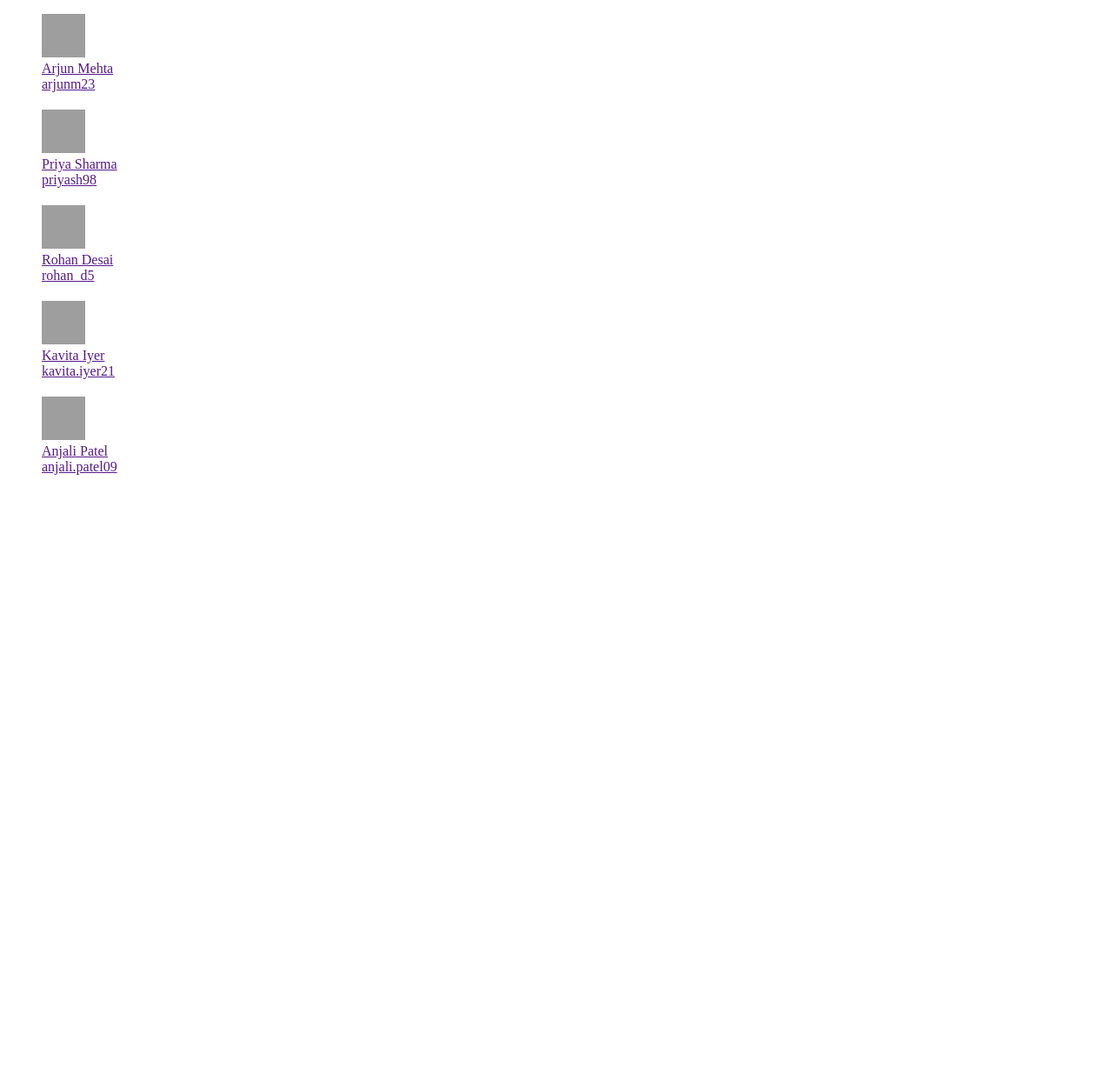
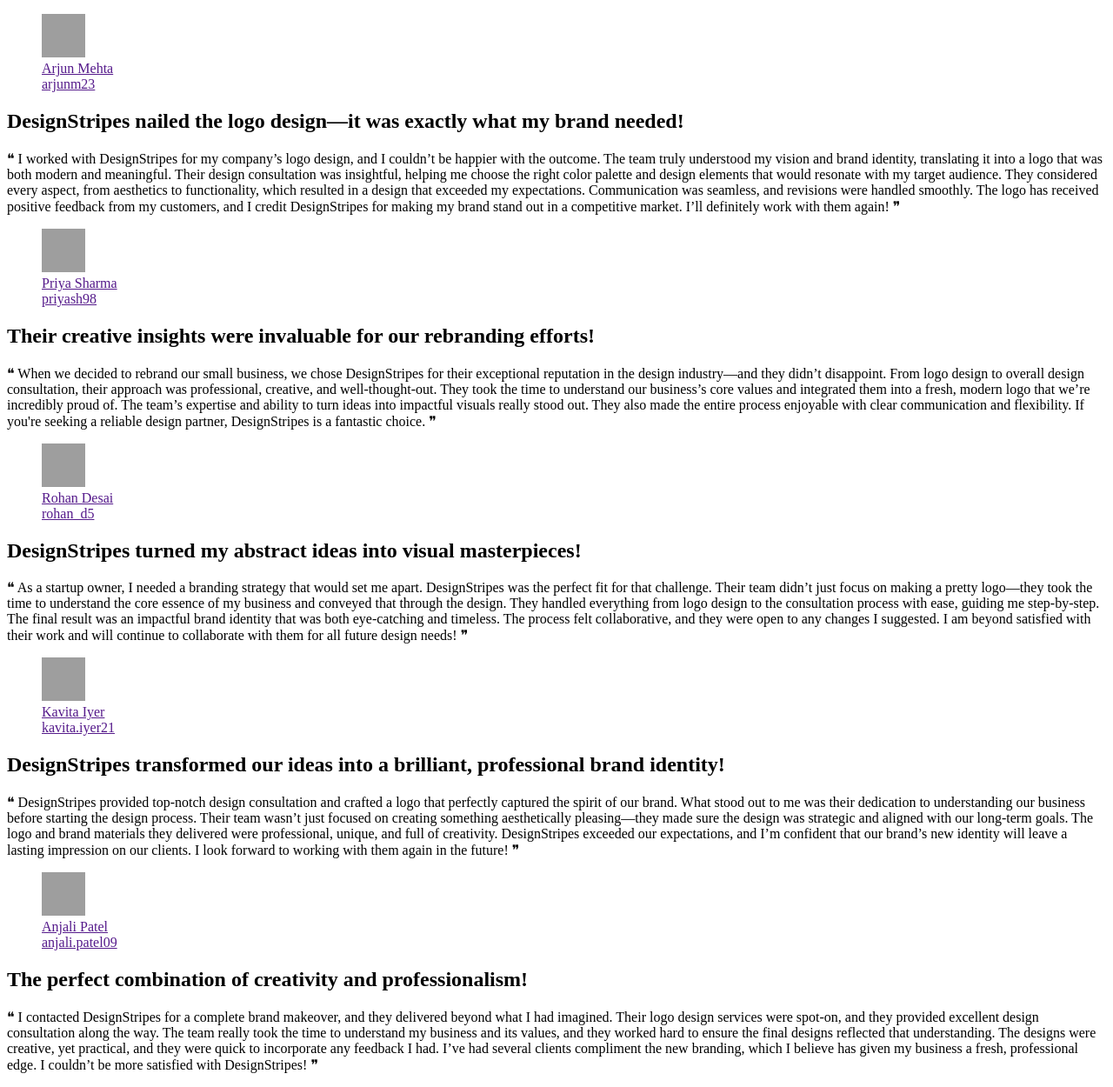
Before and after one commit to Honey-Sharma-git/CSS-Grid-Practice, a plain HTML site: page index.html in a window 1280 px wide. Shown: the whole page at 87% size. Before the commit the page ends 800 px from the top, so only its background shows below. Drawn offline with Linux system fonts and the light colour scheme; grey boxes are pictures that could not be loaded.

Commit message:
Added headline and para content

```diff
--- a/index.html
+++ b/index.html
@@ -24,8 +24,23 @@
             >
           </figcaption>
         </figure>
-        <h2></h2>
-        <p></p>
+        <h2>
+          DesignStripes nailed the logo design—it was exactly what my brand
+          needed!
+        </h2>
+        <p>
+          &#x275D; I worked with DesignStripes for my company’s logo design, and
+          I couldn’t be happier with the outcome. The team truly understood my
+          vision and brand identity, translating it into a logo that was both
+          modern and meaningful. Their design consultation was insightful,
+          helping me choose the right color palette and design elements that
+          would resonate with my target audience. They considered every aspect,
+          from aesthetics to functionality, which resulted in a design that
+          exceeded my expectations. Communication was seamless, and revisions
+          were handled smoothly. The logo has received positive feedback from my
+          customers, and I credit DesignStripes for making my brand stand out in
+          a competitive market. I’ll definitely work with them again! &#x275E;
+        </p>
       </article>
       <article class="testimonials">
         <figure class="username">
@@ -44,8 +59,22 @@
             >
           </figcaption>
         </figure>
-        <h2></h2>
-        <p></p>
+        <h2>
+          Their creative insights were invaluable for our rebranding efforts!
+        </h2>
+        <p>
+          &#x275D; When we decided to rebrand our small business, we chose
+          DesignStripes for their exceptional reputation in the design
+          industry—and they didn’t disappoint. From logo design to overall
+          design consultation, their approach was professional, creative, and
+          well-thought-out. They took the time to understand our business’s core
+          values and integrated them into a fresh, modern logo that we’re
+          incredibly proud of. The team’s expertise and ability to turn ideas
+          into impactful visuals really stood out. They also made the entire
+          process enjoyable with clear communication and flexibility. If you're
+          seeking a reliable design partner, DesignStripes is a fantastic
+          choice. &#x275E;
+        </p>
       </article>
       <article class="testimonials">
         <figure class="username">
@@ -64,8 +93,22 @@
             >
           </figcaption>
         </figure>
-        <h2></h2>
-        <p></p>
+        <h2>
+          DesignStripes turned my abstract ideas into visual masterpieces!
+        </h2>
+        <p>
+          &#x275D; As a startup owner, I needed a branding strategy that would
+          set me apart. DesignStripes was the perfect fit for that challenge.
+          Their team didn’t just focus on making a pretty logo—they took the
+          time to understand the core essence of my business and conveyed that
+          through the design. They handled everything from logo design to the
+          consultation process with ease, guiding me step-by-step. The final
+          result was an impactful brand identity that was both eye-catching and
+          timeless. The process felt collaborative, and they were open to any
+          changes I suggested. I am beyond satisfied with their work and will
+          continue to collaborate with them for all future design needs!
+          &#x275E;
+        </p>
       </article>
       <article class="testimonials">
         <figure class="username">
@@ -84,8 +127,23 @@
             >
           </figcaption>
         </figure>
-        <h2></h2>
-        <p></p>
+        <h2>
+          DesignStripes transformed our ideas into a brilliant, professional
+          brand identity!
+        </h2>
+        <p>
+          &#x275D; DesignStripes provided top-notch design consultation and
+          crafted a logo that perfectly captured the spirit of our brand. What
+          stood out to me was their dedication to understanding our business
+          before starting the design process. Their team wasn’t just focused on
+          creating something aesthetically pleasing—they made sure the design
+          was strategic and aligned with our long-term goals. The logo and brand
+          materials they delivered were professional, unique, and full of
+          creativity. DesignStripes exceeded our expectations, and I’m confident
+          that our brand’s new identity will leave a lasting impression on our
+          clients. I look forward to working with them again in the future!
+          &#x275E;
+        </p>
       </article>
       <article class="testimonials">
         <figure class="username">
@@ -104,8 +162,19 @@
             >
           </figcaption>
         </figure>
-        <h2></h2>
-        <p></p>
+        <h2>The perfect combination of creativity and professionalism!</h2>
+        <p>
+          &#x275D; I contacted DesignStripes for a complete brand makeover, and
+          they delivered beyond what I had imagined. Their logo design services
+          were spot-on, and they provided excellent design consultation along
+          the way. The team really took the time to understand my business and
+          its values, and they worked hard to ensure the final designs reflected
+          that understanding. The designs were creative, yet practical, and they
+          were quick to incorporate any feedback I had. I’ve had several clients
+          compliment the new branding, which I believe has given my business a
+          fresh, professional edge. I couldn’t be more satisfied with
+          DesignStripes! &#x275E;
+        </p>
       </article>
     </main>
   </body>
```
